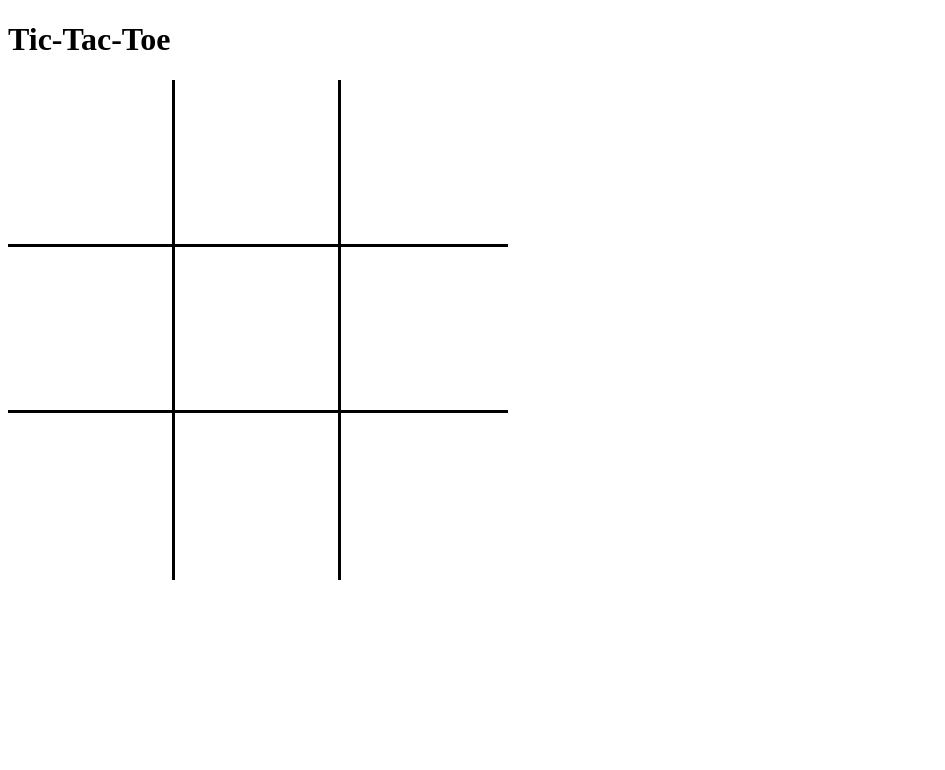
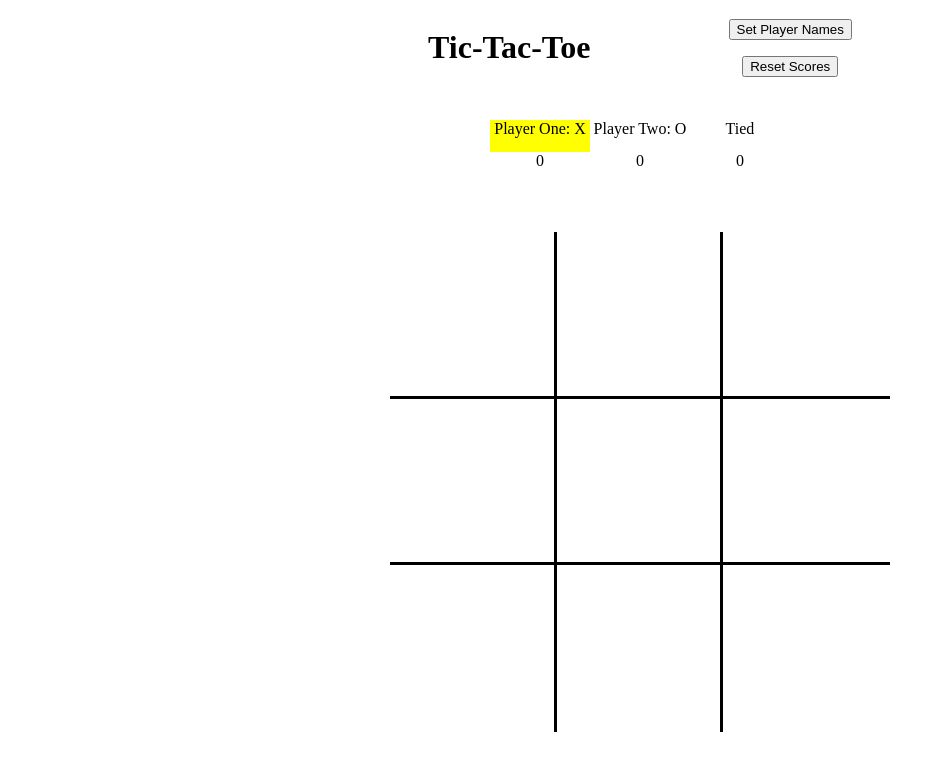
Before and after one commit to chrismartinjazz/odin-tic-tac-toe-js, a plain HTML site: page index.html in a window 1280 px wide. Shown: the whole page, without its empty margins (0-945 px from the left). Drawn offline with Linux system fonts and the light colour scheme.

Commit message:
Add score board and display update. Add current player visual indication.

```diff
--- a/index.html
+++ b/index.html
@@ -9,8 +9,26 @@
 </head>
 
 <body>
-  <h1>Tic-Tac-Toe</h1>
-  <div class="board">
+  <div class="container hero">
+    <div class="hero-left">
+      <h1>Tic-Tac-Toe</h1>
+    </div>
+    <div class="hero-right">
+      <button class="btn" id="setPlayerNamesButton">Set Player Names</button>
+      <button class="btn" id="resetScoresButton">Reset Scores</button>
+    </div>
+  </div>
+
+  <div class="container score-board">
+    <div id="playerOneName">Player 1: X</div>
+    <div id="playerTwoName">Player 2: O</div>
+    <div>Tied</div>
+    <div id="playerOneWins">0</div>
+    <div id="playerTwoWins">0</div>
+    <div id="tiedGames">0</div>
+  </div>
+
+  <div class="container board">
     <div id="cell0" class="cell border-r border-b">0</div>
     <div id="cell1" class="cell border-r border-b">1</div>
     <div id="cell2" class="cell border-b">2</div>
@@ -21,6 +39,8 @@
     <div id="cell7" class="cell border-r">7</div>
     <div id="cell8" class="cell">8</div>
   </div>
+
+
   <script src="scripts/main.js"></script>
 </body>
 
--- a/scripts/main.js
+++ b/scripts/main.js
@@ -74,14 +74,14 @@ function Cell() {
 function ScoreBoard() {
   let playerOneScore = 0;
   let playerTwoScore = 0;
-  let tie = 0;
+  let tieScore = 0;
 
-  const getScores = () => { return { playerOneScore, playerTwoScore, tie } }
+  const getScores = () => { return { playerOneScore, playerTwoScore, tieScore } }
 
   const updateScore = (winner) => {
     switch (winner) {
       case "tie":
-        tie++;
+        tieScore++;
         break;
       case 1:
         playerOneScore++;
@@ -96,31 +96,33 @@ function ScoreBoard() {
   return { updateScore, getScores }
 }
 
-function Player(name, token) {
-  const playerName = name;
-  const playerToken = token;
+function Player(newName, newNumber, newToken) {
+  const name = newName;
+  const number = newNumber;
+  const token = newToken;
 
-  const getPlayer = () => { return { playerName, playerToken } };
+  const getPlayer = () => { return { name, number, token } };
   const setName = (newName) => name = newName;
+  const setToken = (newToken) => token = newToken;
 
-  return { getPlayer, setName }
+  return { getPlayer, setName, setToken }
 }
 
 function GameController() {
-  const playerOne = new Player("Player One", 1);
-  const playerTwo = new Player("Player Two", 2);
+  const playerOne = new Player("Player One", 1, "X");
+  const playerTwo = new Player("Player Two", 2, "O");
   const board = GameBoard();
   const score = ScoreBoard();
   let currentPlayer = playerOne;
   let gameOver = false;
 
-  const getCurrentPlayer = () => currentPlayer
+  const getCurrentPlayer = () => currentPlayer.getPlayer()
   const makeMove = (position) => {
     // Update the board. If successful (move is valid, game is not over),
     // rotate current player, check for win conditions, update score.
     // Otherwise return false.
     if (gameOver) return false;
-    if (board.updateBoard(position, currentPlayer.getPlayer().playerToken)) {
+    if (board.updateBoard(position, currentPlayer.getPlayer().number)) {
       currentPlayer === playerOne ? currentPlayer = playerTwo : currentPlayer = playerOne;
       if (board.checkWinConditions()) {
         score.updateScore(board.checkWinConditions());
@@ -128,21 +130,34 @@ function GameController() {
       }
     } else { return false };
   }
-  // Returning for testing in console
-  return { board, score, makeMove, getCurrentPlayer }
+
+  const getPlayers = () => {
+    return [playerOne.getPlayer(), playerTwo.getPlayer()]
+  }
+
+  return { board, score, makeMove, getCurrentPlayer, getPlayers }
 }
 
 function DisplayController() {
   const game = GameController();
 
+  const playerOneName = document.querySelector("#playerOneName");
+  const playerTwoName = document.querySelector("#playerTwoName");
+  const playerOneWins = document.querySelector("#playerOneWins");
+  const playerTwoWins = document.querySelector("#playerTwoWins");
+  const tiedGames = document.querySelector("#tiedGames");
+  const setPlayerNamesButton = document.querySelector("#setPlayerNamesButton");
+  const resetScoresButton = document.querySelector("#resetScoresButton");
   let displayGrid = []
   for (let i = 0; i < cellCount; i++) {
     displayGrid.push(document.querySelector(`#cell${i}`));
   }
 
+  // When a cell is clicked, make a move for current player
   for (let i = 0; i < cellCount; i++) {
     displayGrid[i].addEventListener("click", (event) => {
       game.makeMove(i);
+      displayScoreBoard();
       displayBoard();
     })
   }
@@ -154,22 +169,46 @@ function DisplayController() {
   }
 
   const convertValue = (val) => {
+    let players = game.getPlayers();
     switch (val) {
       case 1:
-        return "X";
+        return players.find((player) => player.number === 1).token;
       case 2:
-        return "O";
+        return players.find((player) => player.number === 2).token;
       default:
         return "";
     }
   }
 
+  const displayScoreBoard = () => {
+    let score = game.score.getScores()
+    let players = game.getPlayers();
+    let currentPlayer = game.getCurrentPlayer();
+    let playerOne = players.find((player) => player.number === 1);
+    let playerTwo = players.find((player) => player.number === 2);
+
+    playerOneName.innerHTML = `${playerOne.name}: ${playerOne.token}`
+    playerTwoName.innerHTML = `${playerTwo.name}: ${playerTwo.token}`
+    playerOneWins.innerHTML = `${score.playerOneScore}`
+    playerTwoWins.innerHTML = `${score.playerTwoScore}`
+    tiedGames.innerHTML = `${score.tieScore}`
+
+    if (currentPlayer.number === 1) {
+      playerOneName.classList.add("selected-player");
+      playerTwoName.classList.remove("selected-player");
+    } else {
+      playerOneName.classList.remove("selected-player");
+      playerTwoName.classList.add("selected-player");
+    }
+  }
+
   return {
-    displayBoard, game
+    displayBoard, displayScoreBoard, game
   };
 }
 
 display = DisplayController();
+display.displayScoreBoard();
 display.displayBoard();
 
 // Example game in console.
--- a/style.css
+++ b/style.css
@@ -4,10 +4,46 @@
   box-sizing: border-box
 }
 
+.container {
+  max-width: 700px;
+  margin: 0 auto;
+}
+
+.hero {
+  display: flex;
+  justify-content: space-evenly;
+  align-items: center;
+  margin-bottom: 2em;
+}
+
+.hero-right {
+  display: flex;
+  flex-direction: column;
+  gap: 1em;
+  align-items: center;
+}
+
+.score-board {
+  display: grid;
+  max-width: 300px;
+  grid-template-columns: 1fr 1fr 1fr;
+  text-align: center;
+  margin-bottom: 3em;
+}
+
+.score-board>div {
+  height: 2em;
+}
+
+.selected-player {
+  background: yellow;
+}
+
 .board {
   display: grid;
   max-width: 500px;
   grid-template-columns: 1fr 1fr 1fr;
+  margin-bottom: 4em;
 }
 
 .cell {
@@ -17,12 +53,11 @@
   justify-content: center;
 }
 
-
 .cell:hover {
   background-color: lightcyan;
 }
 
-/* Borders to create grid */
+/* Board borders */
 
 .border-r {
   border-right: solid black;
@@ -31,3 +66,5 @@
 .border-b {
   border-bottom: solid black;
 }
+
+/* --- */
```
Also changed, not shown: 1 other file.
